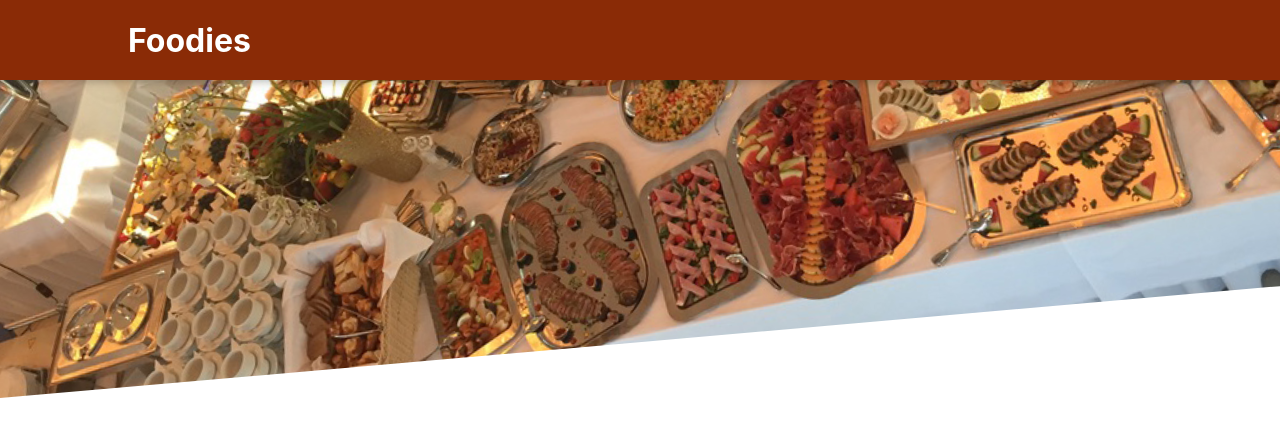
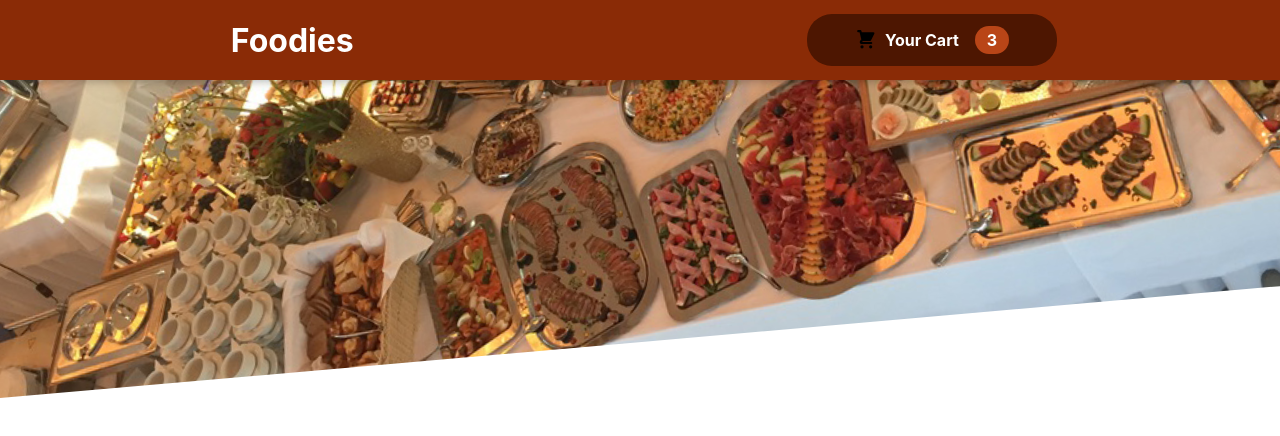
Before and after one commit to samane-jpg/order-app, a React (Create React App) app: page / in a window 1280 px wide. Shown: the top 436 px of the page. Built offline with nearby package versions, Linux system fonts and the light colour scheme.

Commit message:
Add style to the header

```diff
--- a/src/components/Cart/CartIcon.js
+++ b/src/components/Cart/CartIcon.js
@@ -1,11 +1,11 @@
 const CartIcon = () => {
   return (
     <svg
-      xmlns="http://www.w3.org/2000/svg"
-      viewBox="0 0 20 20"
-      fill="currentColor"
+      xmlns='http://www.w3.org/2000/svg'
+      viewBox='0 0 20 20'
+      fill='whiter'
     >
-      <path d="M3 1a1 1 0 000 2h1.22l.305 1.222a.997.997 0 00.01.042l1.358 5.43-.893.892C3.74 11.846 4.632 14 6.414 14H15a1 1 0 000-2H6.414l1-1H14a1 1 0 00.894-.553l3-6A1 1 0 0017 3H6.28l-.31-1.243A1 1 0 005 1H3zM16 16.5a1.5 1.5 0 11-3 0 1.5 1.5 0 013 0zM6.5 18a1.5 1.5 0 100-3 1.5 1.5 0 000 3z" />
+      <path d='M3 1a1 1 0 000 2h1.22l.305 1.222a.997.997 0 00.01.042l1.358 5.43-.893.892C3.74 11.846 4.632 14 6.414 14H15a1 1 0 000-2H6.414l1-1H14a1 1 0 00.894-.553l3-6A1 1 0 0017 3H6.28l-.31-1.243A1 1 0 005 1H3zM16 16.5a1.5 1.5 0 11-3 0 1.5 1.5 0 013 0zM6.5 18a1.5 1.5 0 100-3 1.5 1.5 0 000 3z' />
     </svg>
   );
 };
--- a/src/components/Layout/Header.js
+++ b/src/components/Layout/Header.js
@@ -1,13 +1,14 @@
 import { Fragment } from "react";
 import mealsImage from "../../assets/meals.jpg";
 import classes from "./Header.module.css";
+import HeaderCartButton from './HeaderCartButton';
 
 const Header = (props) => {
      return (
           <Fragment>
                <header className={classes.header}>
                     <h1 >Foodies</h1>
-                    <button>Cart</button>
+                    <HeaderCartButton/>
                </header>
                <div className={classes["main-image"]}>
                     <img src={mealsImage} alt="It is a table full of foods"/>
--- a/src/components/Layout/Header.module.css
+++ b/src/components/Layout/Header.module.css
@@ -3,15 +3,20 @@
   top: 0;
   left: 0;
   width: 100%;
-  height: 5rem;
+  height: 8rem;
   background-color: #8a2b06;
   color: white;
   display: flex;
-  justify-content: space-between;
+  flex-direction: column;
   align-items: center;
-  padding: 0 10%;
+  justify-content: space-around;
+
   box-shadow: 0 2px 8px rgba(0, 0, 0, 0.25);
   z-index: 10;
+}
+
+.header h1 {
+  margin: 0.5rem;
 }
 
 .main-image {
@@ -27,3 +32,12 @@
   object-fit: cover;
   transform: rotateZ(-5deg) translateY(-4rem) translateX(-1rem);
 }
+
+@media screen and (min-width: 600px){
+  .header{
+    height: 5rem;
+    flex-direction: row;
+    justify-content: space-around;
+    align-items: center;
+  }
+}
--- a/src/components/Layout/HeaderCartButton.js
+++ b/src/components/Layout/HeaderCartButton.js
@@ -1,6 +1,7 @@
 import CartIcon from "./../Cart/CartIcon";
 import classes from "./HeaderCartButton.module.css";
-const HeaderCartButton = (props) => {
+
+const HeaderCartButton = () => {
   return (
     <button className={classes.button}>
       <span className={classes.icon}>
--- a/src/components/Layout/HeaderCartButton.module.css
+++ b/src/components/Layout/HeaderCartButton.module.css
@@ -1,11 +1,34 @@
-.button{
-
+.button {
+  cursor: pointer;
+  font: inherit;
+  border: none;
+  background-color: #4d1601;
+  color: white;
+  display: flex;
+  justify-content: space-around;
+  align-items: center;
+  padding: 0.75rem 3rem;
+  border-radius: 25px;
+  font-weight: bold;
 }
 
-.icon{
-
+.button:hover,
+.button:active {
+  background-color: #2c0d00;
 }
 
-.badge{
+.icon {
+  width: 1.35rem;
+  height: 1.35rem;
+  margin-right: 0.5rem;
+}
 
+.badge {
+  background-color: #b94517;
+  font-weight: bold;
+  padding: 0.25rem 0.75rem;
+  border-radius: 30px;
+  margin-left: 1rem;
+  border-radius: 50px;
+  text-align: center;
 }
```
Also changed, not shown: src/assets/black-shopping-cart-10933.svg (added).
